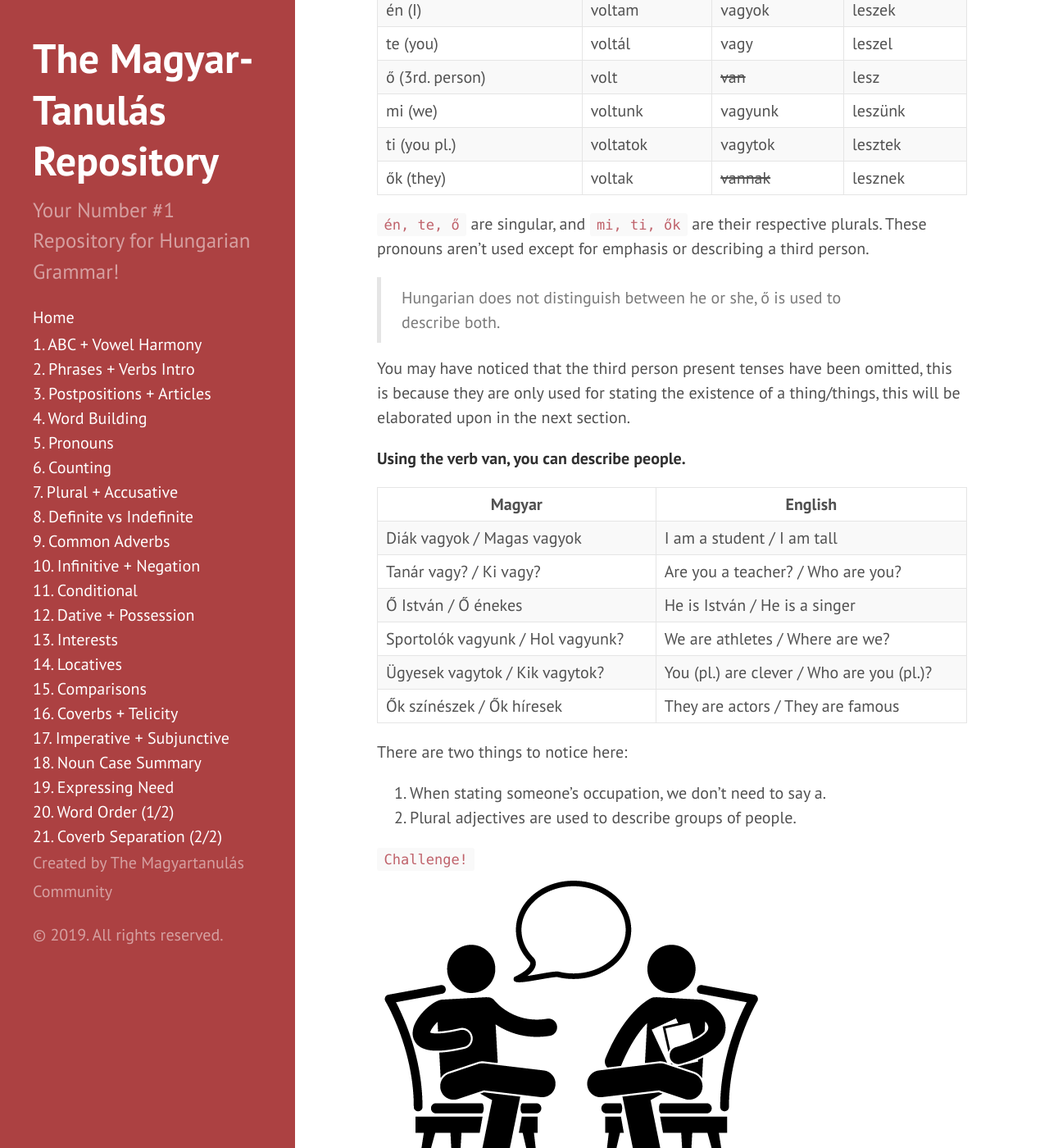
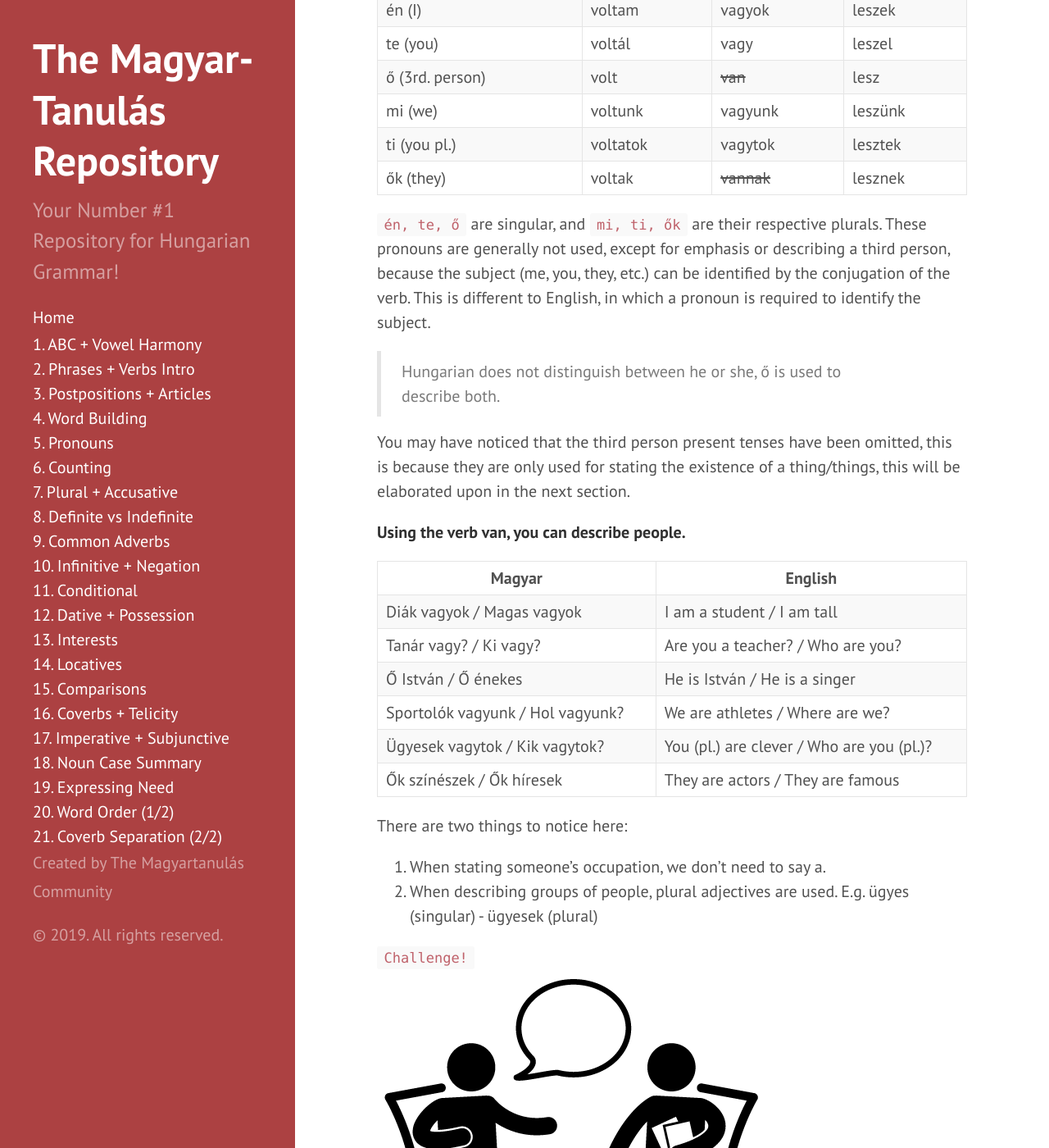
Before and after one commit to Magyartanulas/magyartanulas.github.io, a Jekyll site: the page built from phrases_verbs-intro.md, in a window 1280 px wide and 1400 px high, scrolled down 2728 px. Shown: the whole window at 82% size. Built offline with Jekyll 4.4.1, drawn with Linux system fonts in a browser that asks for light colours; comment, search, counter and statistics services are not loaded.

Commit message:
Add example of plural adjective
For clarification (probably the formatting should be different, I don't know how)

```diff
--- a/phrases_verbs-intro.md
+++ b/phrases_verbs-intro.md
@@ -75,7 +75,7 @@
 | ti (you pl.)     | voltatok | vagytok    | lesztek |
 | ők (they)        | voltak   | ~~vannak~~ | lesznek |
 
-`én, te, ő` are singular, and `mi, ti, ők` are their respective plurals. These pronouns aren't used except for emphasis or describing a third person.
+`én, te, ő` are singular, and `mi, ti, ők` are their respective plurals. These pronouns are generally not used, except for emphasis or describing a third person, because the subject (me, you, they, etc.) can be identified by the conjugation of the verb. This is different to English, in which a pronoun is required to identify the subject.
 
 > Hungarian does not distinguish between he or she, ő is used to describe both.
 
@@ -95,7 +95,8 @@
 There are two things to notice here:
 
 1. When stating someone's occupation, we don't need to say a.
-2. Plural adjectives are used to describe groups of people.
+2. When describing groups of people, plural adjectives are used.
+E.g. ügyes (singular) - ügyesek (plural)
 
 `Challenge!`
 ![Ki vagy?](https://magyartanulas.github.io/public/ki_vagy.png)
```
